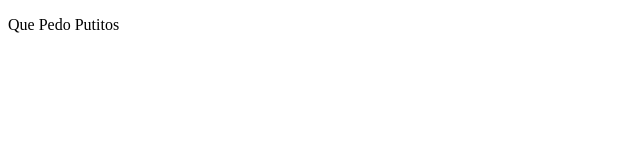
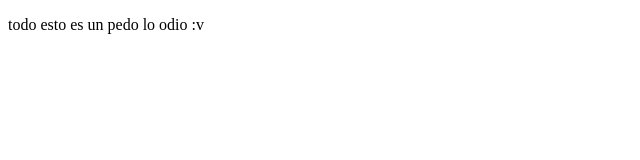
Before and after one commit to DanielTlatoa/DemoCursoPrework, a plain HTML site: page index.html in a window 1280 px wide. Shown: the whole page, without its empty margins (0-640 px from the left). Drawn offline with Linux system fonts and the light colour scheme.

Commit message:
cambios en el texto

```diff
--- a/index.html
+++ b/index.html
@@ -8,7 +8,7 @@
 </head>
 <body>
     <p>
-        Que Pedo Putitos
+        todo esto es un pedo lo odio :v
     </p>
 </body>
 </html>
```
